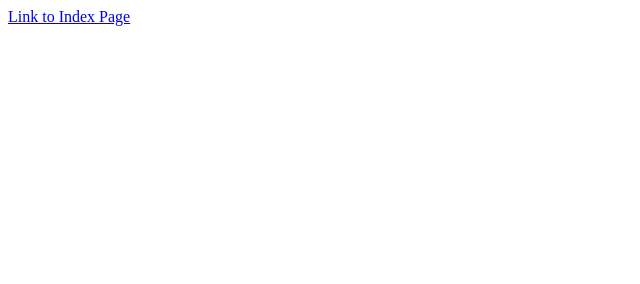
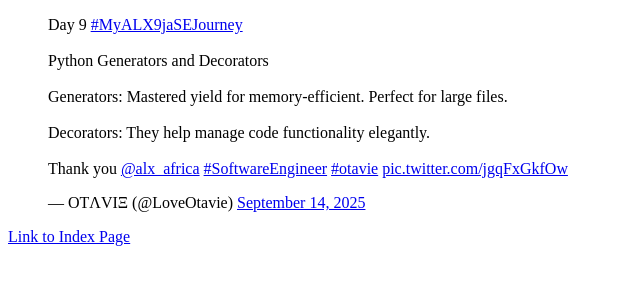
Before and after one commit to Otavie/My_First_Portfolio, a plain HTML site: page html_basic/tweets.html in a window 1280 px wide. Shown: the whole page, without its empty margins (0-640 px from the left). Drawn offline with Linux system fonts and the light colour scheme.

Commit message:
Add embedded tweets for Task 2

```diff
--- a/html_basic/tweets.html
+++ b/html_basic/tweets.html
@@ -6,6 +6,20 @@
     <title>First HTML Task</title>
 </head>
 <body>
+
+    <blockquote class="twitter-tweet"><p lang="en" dir="ltr">Day 9
+        <a href="https://twitter.com/hashtag/MyALX9jaSEJourney?src=hash&amp;ref_src=twsrc%5Etfw">#MyALX9jaSEJourney</a><br><br>
+            Python Generators and Decorators<br><br>
+            Generators: Mastered yield for memory-efficient. Perfect for large files.<br><br>
+            Decorators: They help manage code functionality elegantly.<br><br>
+            Thank you
+        <a href="https://twitter.com/alx_africa?ref_src=twsrc%5Etfw">@alx_africa</a>
+        <a href="https://twitter.com/hashtag/SoftwareEngineer?src=hash&amp;ref_src=twsrc%5Etfw">#SoftwareEngineer</a>
+        <a href="https://twitter.com/hashtag/otavie?src=hash&amp;ref_src=twsrc%5Etfw">#otavie</a>
+        <a href="https://t.co/jgqFxGkfOw">pic.twitter.com/jgqFxGkfOw</a></p>&mdash; OTΛVIΞ (@LoveOtavie)
+        <a href="https://twitter.com/LoveOtavie/status/1967352840604762135?ref_src=twsrc%5Etfw">September 14, 2025</a></blockquote>
+        <script async src="https://platform.twitter.com/widgets.js" charset="utf-8"></script>
+
     <a href="./index.html">Link to Index Page</a>
 </body>
 </html>
```
